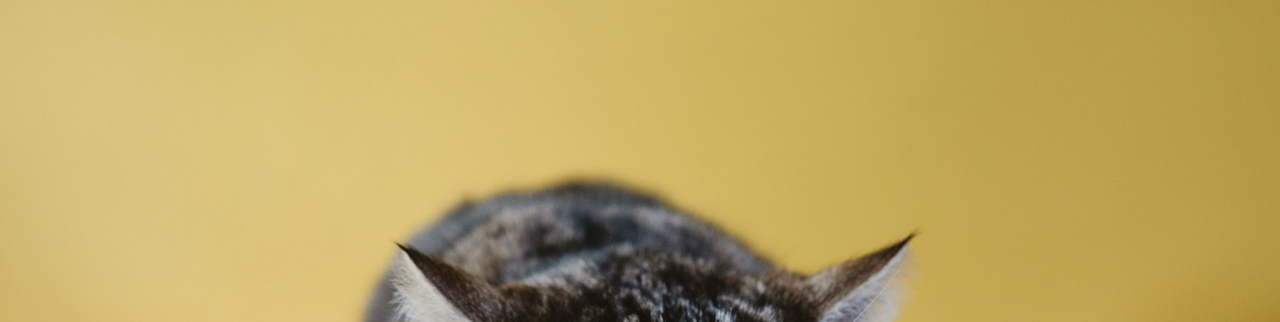
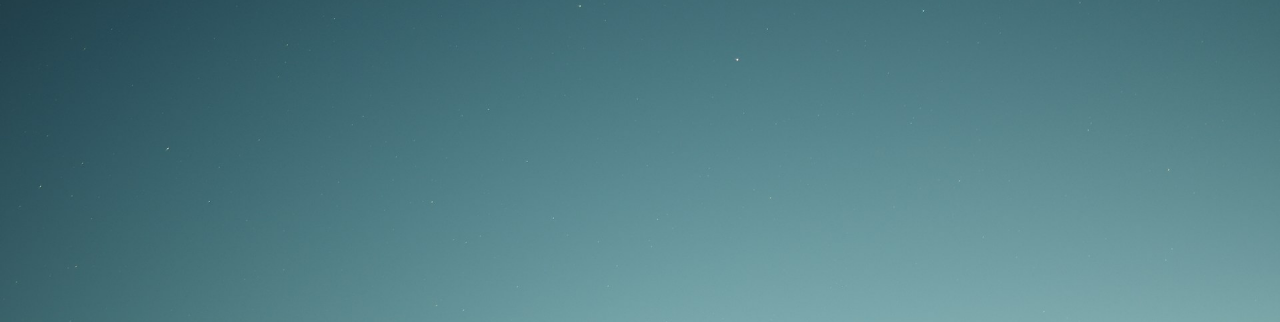
Before and after one commit to leahk92/TodaysTodo, a plain HTML site: page index.html in a window 1280 px wide. Shown: the top 322 px of the page. Drawn offline with Linux system fonts and the light colour scheme; a web font is replaced by a local one.

Commit message:
0923imageUp

```diff
--- a/css/style.css
+++ b/css/style.css
@@ -24,7 +24,7 @@ body {
   height: 100%;
 }
 body {
-  background-image: url("../img/cat2.jpg");
+  background-image: url("../img/mountain.jpg");
   background-size: cover;
   background-position: center;
   background-repeat: no-repeat;
@@ -189,8 +189,8 @@ body {
 /* 명언 */
 #quote {
   flex-grow: 0.5;
+  opacity: 0.6;
   text-align: center;
-  opacity: 0.6;
   font-size: 1.2em;
   font-style: italic;
 }
```
